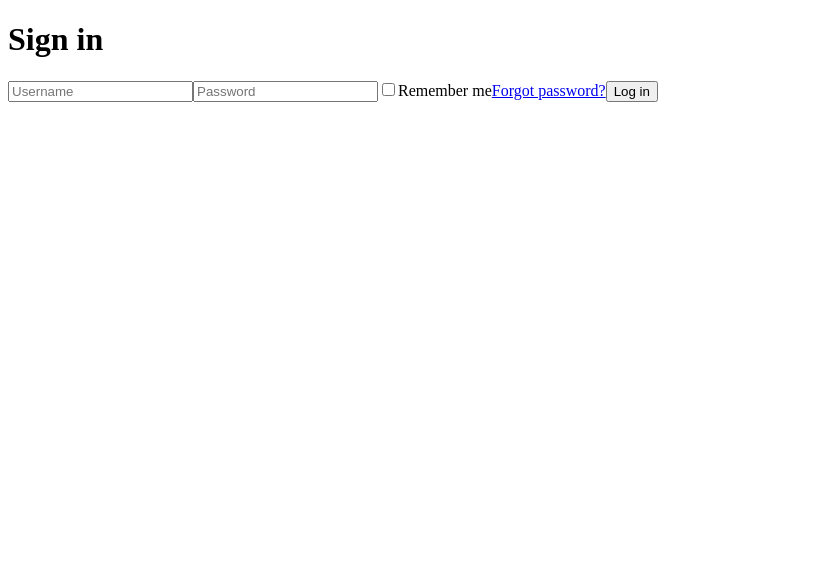
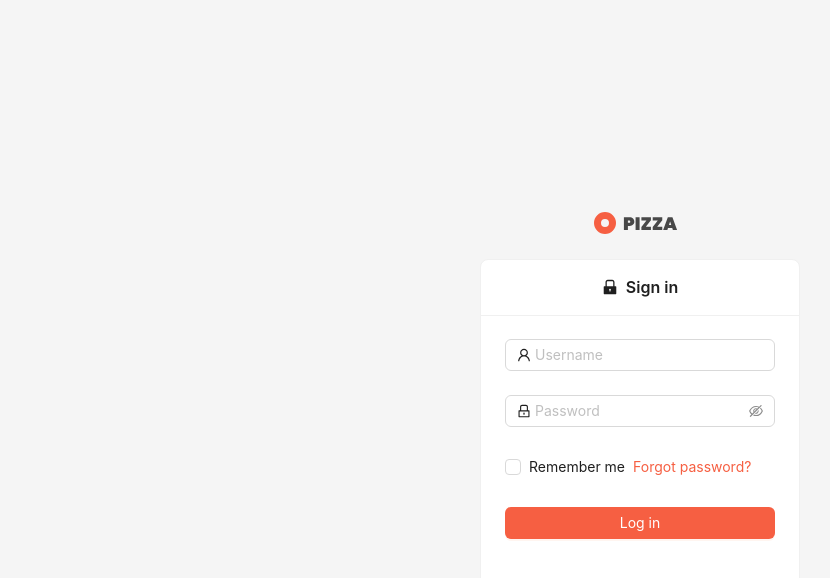
Before and after one commit to p6h6di/pizzastack-admin-dashboard, a React (Vite) app: page /login in a window 1280 px wide. Shown: the top 578 px of the page, without its empty margins (0-830 px from the left). Built offline with nearby package versions, Linux system fonts and the light colour scheme.

Commit message:
Add a log in card

```diff
--- a/package.json
+++ b/package.json
@@ -11,6 +11,7 @@
     "test": "vitest --watch"
   },
   "dependencies": {
+    "antd": "^5.26.7",
     "react": "^19.1.0",
     "react-dom": "^19.1.0",
     "react-router-dom": "^7.7.1"
--- /dev/null
+++ b/src/components/icons/Logo.tsx
@@ -0,0 +1,19 @@
+const Logo = () => {
+  return (
+    <svg
+      width="93"
+      height="23"
+      viewBox="0 0 93 23"
+      fill="none"
+      xmlns="http://www.w3.org/2000/svg"
+    >
+      <path
+        d="M40.322 9.63C40.322 10.434 40.136 11.166 39.764 11.826C39.392 12.474 38.84 12.99 38.108 13.374C37.388 13.758 36.512 13.95 35.48 13.95H33.896V18H29.9V5.256H35.48C37.04 5.256 38.234 5.652 39.062 6.444C39.902 7.236 40.322 8.298 40.322 9.63ZM35.03 10.8C35.858 10.8 36.272 10.41 36.272 9.63C36.272 8.85 35.858 8.46 35.03 8.46H33.896V10.8H35.03ZM45.5855 5.256V18H41.5895V5.256H45.5855ZM51.8182 14.814H56.9302V18H47.3902V14.994L52.4302 8.424H47.3902V5.256H56.9302V8.262L51.8182 14.814ZM63.1561 14.814H68.2681V18H58.7281V14.994L63.7681 8.424H58.7281V5.256H68.2681V8.262L63.1561 14.814ZM78.238 16.074H73.99L73.36 18H69.166L73.828 5.256H78.436L83.08 18H78.868L78.238 16.074ZM77.266 13.068L76.114 9.522L74.962 13.068H77.266Z"
+        fill="#484848"
+      />
+      <circle cx="11" cy="11" r="7.5" stroke="#F65F42" strokeWidth="7" />
+    </svg>
+  );
+};
+
+export default Logo;
--- a/src/main.tsx
+++ b/src/main.tsx
@@ -3,9 +3,20 @@
 import "./index.css";
 import { RouterProvider } from "react-router-dom";
 import { router } from "./router.tsx";
+import "antd/dist/reset.css";
+import { ConfigProvider } from "antd";
 
 createRoot(document.getElementById("root")!).render(
   <StrictMode>
-    <RouterProvider router={router} />
+    <ConfigProvider
+      theme={{
+        token: {
+          colorPrimary: "#f65f42",
+          colorLink: "#f65f42",
+        },
+      }}
+    >
+      <RouterProvider router={router} />
+    </ConfigProvider>
   </StrictMode>
 );
--- a/src/pages/login/login.tsx
+++ b/src/pages/login/login.tsx
@@ -1,13 +1,75 @@
+import { Button, Card, Checkbox, Form, Input, Layout, Space } from "antd";
+import { LockFilled, LockOutlined, UserOutlined } from "@ant-design/icons";
+import Logo from "../../components/icons/Logo";
+
 const Login = () => {
   return (
     <>
-      <h1>Sign in</h1>
+      {/* <h1>Sign in</h1>
       <input type="text" placeholder="Username" />
       <input type="password" placeholder="Password" />
       <input type="checkbox" id="remember-me" />
       <label htmlFor="remember-me">Remember me</label>
       <a href="#">Forgot password?</a>
-      <button>Log in</button>
+      <button>Log in</button> */}
+
+      <Layout
+        style={{ height: "100vh", display: "grid", placeItems: "center" }}
+      >
+        <Space direction="vertical" align="center" size="large">
+          <Layout.Content
+            style={{
+              display: "flex",
+              justifyContent: "center",
+              alignItems: "center",
+            }}
+          >
+            <Logo />
+          </Layout.Content>
+          <Card
+            style={{ width: 320 }}
+            title={
+              <Space
+                style={{
+                  width: "100%",
+                  fontSize: 16,
+                  justifyContent: "center",
+                }}
+              >
+                <LockFilled /> Sign in
+              </Space>
+            }
+          >
+            <Form>
+              <Form.Item name="username">
+                <Input prefix={<UserOutlined />} placeholder="Username" />
+              </Form.Item>
+
+              <Form.Item name="password">
+                <Input.Password
+                  prefix={<LockOutlined />}
+                  placeholder="Password"
+                />
+              </Form.Item>
+
+              <Form.Item name="remember">
+                <Checkbox>Remember me</Checkbox>
+                <a href="#">Forgot password?</a>
+              </Form.Item>
+
+              <Form.Item>
+                <Button
+                  type="primary"
+                  htmlType="submit"
+                  style={{ width: "100%" }}
+                >
+                  Log in
+                </Button>
+              </Form.Item>
+            </Form>
+          </Card>
+        </Space>
+      </Layout>
     </>
   );
 };
```
Also changed, not shown: 1 other file (tests, documents, lock files or other folders).
